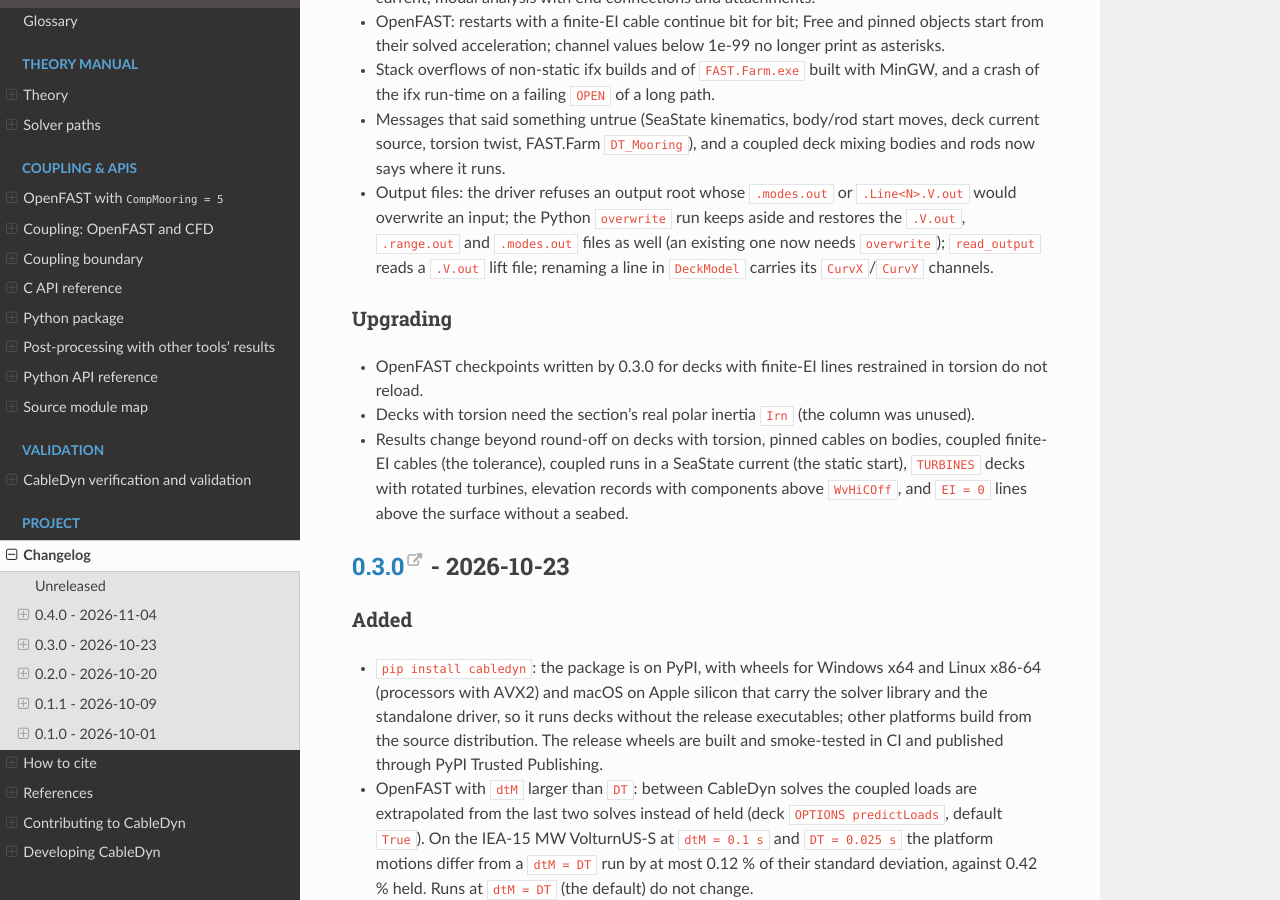
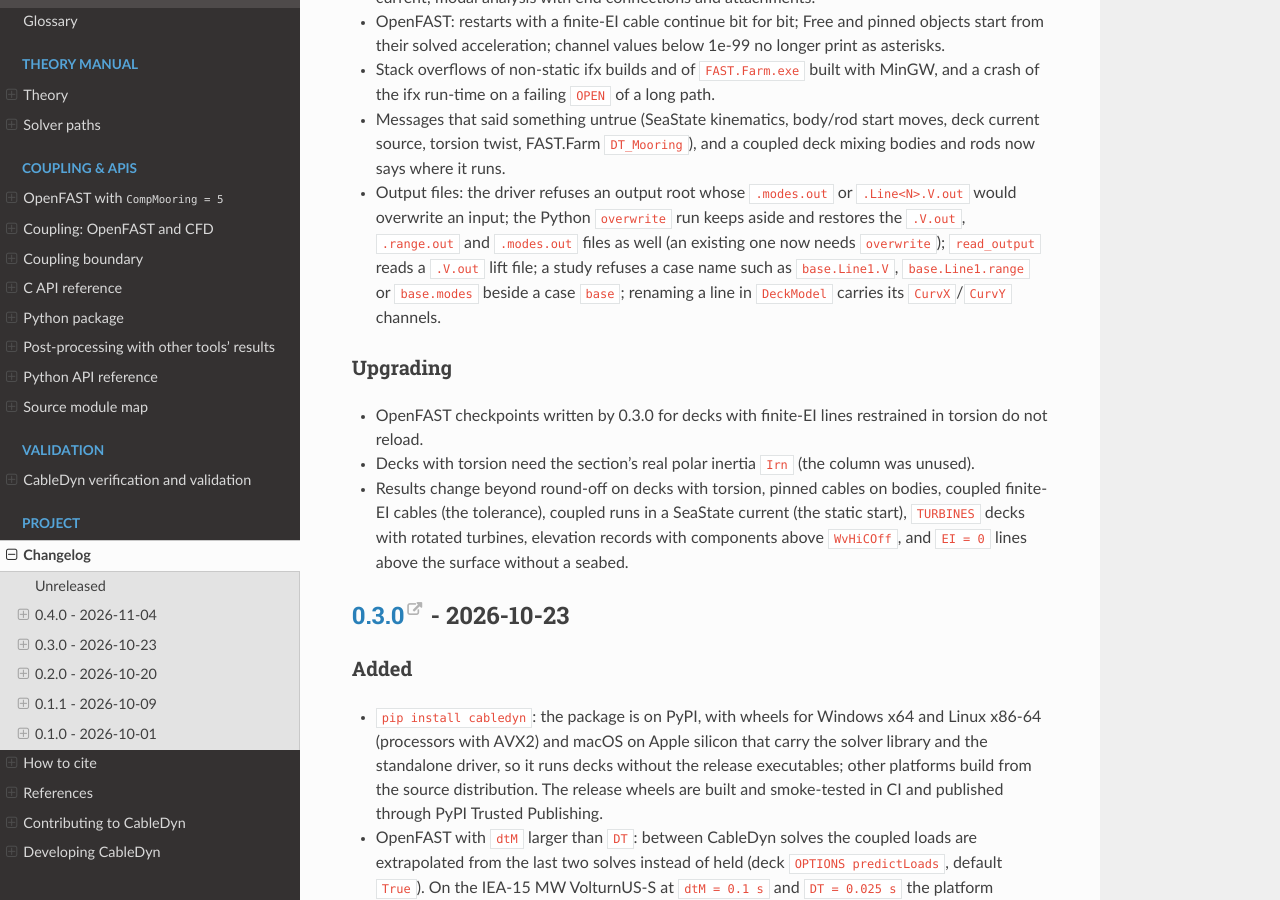
Before and after one commit to SMI-Lab-Inha/CableDyn, a Sphinx documentation site: the page built from doc/changelog.md, in a window 1280 px wide and 900 px high, scrolled down 2225 px. Built offline with Sphinx 7.4.7 and the Read the Docs theme 3.1.0, drawn with Linux system fonts in a browser that asks for light colours.

Commit message:
fix(study): reserve the lift, range and modal output suffixes in case names
A study writes every case into one directory, so a case named
base.Line1.V, base.Line1.range or base.modes would overwrite the
.V.out, .range.out or .modes.out file of a case base. The collision
check now covers every <root>.<suffix>.out name the driver writes.

Signed-off-by: Jae Hoon Seo <jaehoon.seo@inha.ac.kr>

```diff
--- a/CHANGELOG.md
+++ b/CHANGELOG.md
@@ -96,8 +96,9 @@
 - Output files: the driver refuses an output root whose `.modes.out` or `.Line<N>.V.out` would
   overwrite an input; the Python `overwrite` run keeps aside and restores the `.V.out`,
   `.range.out` and `.modes.out` files as well (an existing one now needs `overwrite`);
-  `read_output` reads a `.V.out` lift file; renaming a line in `DeckModel` carries its
-  `CurvX`/`CurvY` channels.
+  `read_output` reads a `.V.out` lift file; a study refuses a case name such as
+  `base.Line1.V`, `base.Line1.range` or `base.modes` beside a case `base`; renaming a line in
+  `DeckModel` carries its `CurvX`/`CurvY` channels.
 
 ### Upgrading
 
--- a/doc/cli.rst
+++ b/doc/cli.rst
@@ -1145,7 +1145,8 @@
 **Preflight.** Before any solver process starts, the command verifies the manifest schema, that
 the source deck and every generated deck exist and match their recorded SHA-256, that case names
 are safe and unique and deck paths distinct, that no case name collides with the output files
-of another case (for example ``base`` and ``base.static``), and the option values above. It
+of another case (for example ``base`` and ``base.static``, ``base.modes``, ``base.Line1.V`` or
+``base.Line1.range``), and the option values above. It
 refuses a non-empty output directory without ``--overwrite``, locates the driver, records its
 SHA-256, and queries its ``--version`` banner (10 s limit).
 
```
Also changed, not shown: 2 other files.
